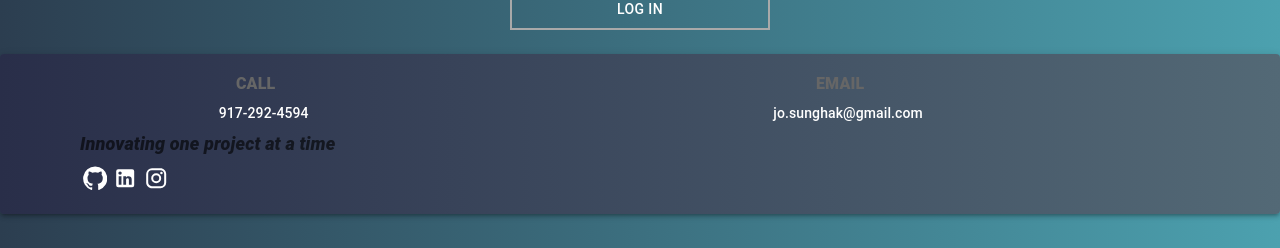
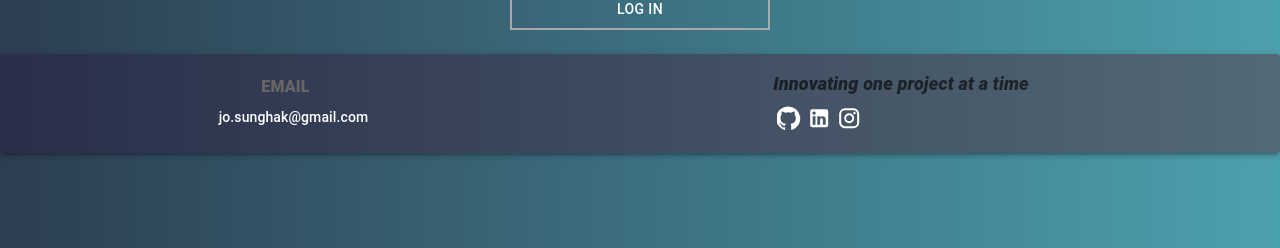
Before and after one commit to squireaintready/sports-bets, a React (Create React App) app: page / in a window 1280 px wide. Shown: the part 139-387 px from the top of the page. Built offline with nearby package versions, Linux system fonts and the light colour scheme; no server answers.

Commit message:
fixed footer styles

```diff
--- a/src/components/Footer/Footer.js
+++ b/src/components/Footer/Footer.js
@@ -12,18 +12,7 @@ const Footer = () => {
     <div className={classes.container}>
       <Paper className={classes.paper} elevation={3}>
         <Grid container className={classes.infoContainer}>
-          <Grid item xs={6} sm={6} md={6} lg={4}>
-            <Box className={classes.info} p={{ xs: 2, sm: 4, md:6, lg: 8 }}>
-              <Typography variant="subtitle1" gutterBottom className={classes.title}>
-                CALL
-              </Typography>
-              <Typography variant="subtitle2" gutterBottom className={classes.text}>
-                917-292-4594
-              </Typography>
-            </Box>
-          </Grid>
-
-          <Grid item xs={6} sm={6} md={6} lg={4}>
+          <Grid item xs={12} sm={12} md={6} lg={4}>
             <Box className={classes.info} p={{ xs: 2, sm: 4, md:6, lg: 8 }}>
               <Typography variant="subtitle1" gutterBottom className={classes.title}>
                 EMAIL
@@ -33,9 +22,27 @@ const Footer = () => {
               </Typography>
             </Box>
           </Grid>
+          <Grid item xs={12} sm={12} md={6} lg={4}>
+            <Box className={classes.socialMediaIcons} p={{ xs: 2, sm: 4, md:6, lg: 8 }}>
+              <Typography variant="body1" gutterBottom className={classes.socialHeader}>
+              Innovating one project at a time
+              </Typography>
+              <Box>
+                <a target="_blank" rel="noreferrer" href="https://github.com/squireaintready">
+                  <GitHubIcon className={classes.socialMediaIcon}/>
+                </a>
+                <a target="_blank" rel="noreferrer" href="https://www.linkedin.com/in/samuel-jo">
+                  <LinkedInIcon className={classes.socialMediaIcon}/>
+                </a>
+                <a target="_blank" rel="noreferrer" href="https://www.instagram.com/jamnssamn/">
+                  <InstagramIcon className={classes.socialMediaIcon}/>
+                </a>
+              </Box>
+            </Box>
+          </Grid>
         </Grid>
 
-        <Box className={classes.socialContainer} p={{ xs: 2, sm: 4, md:6, lg: 8 }}>
+        {/* <Box className={classes.socialContainer} p={{ xs: 2, sm: 4, md:6, lg: 8 }}>
           <Typography variant="body1" gutterBottom className={classes.socialHeader}>
             Innovating one project at a time
           </Typography>
@@ -50,7 +57,7 @@ const Footer = () => {
               <InstagramIcon className={classes.socialMediaIcon}/>
             </a>
           </Box>
-        </Box>
+        </Box> */}
 
       </Paper>
     </div>
```
